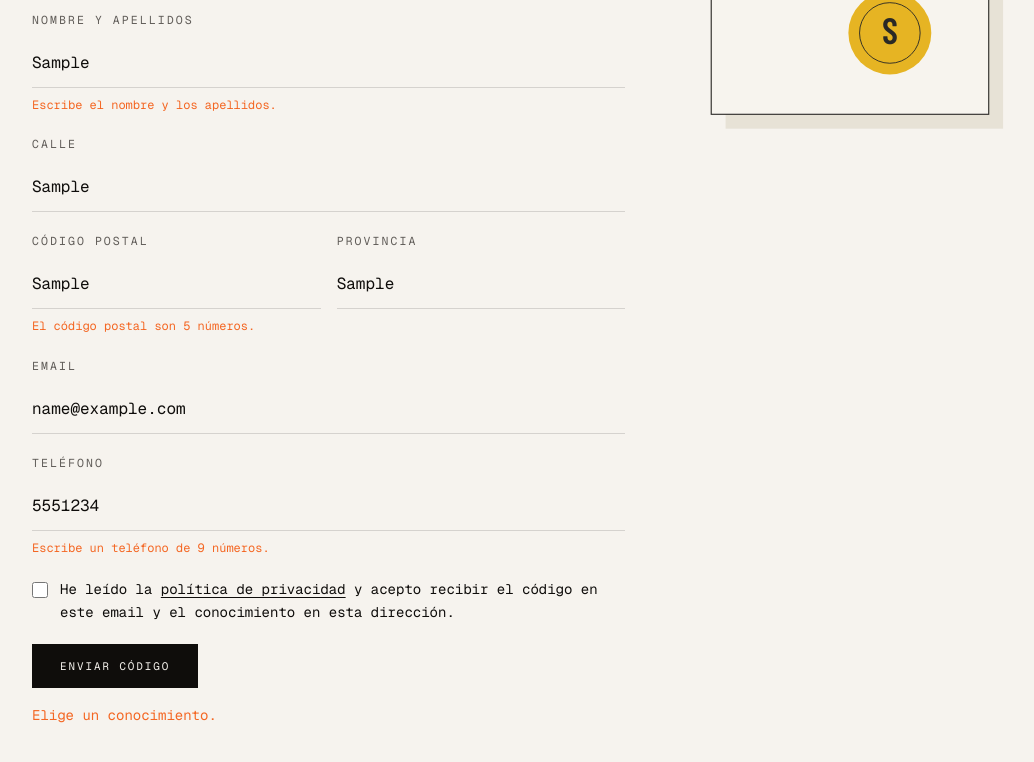
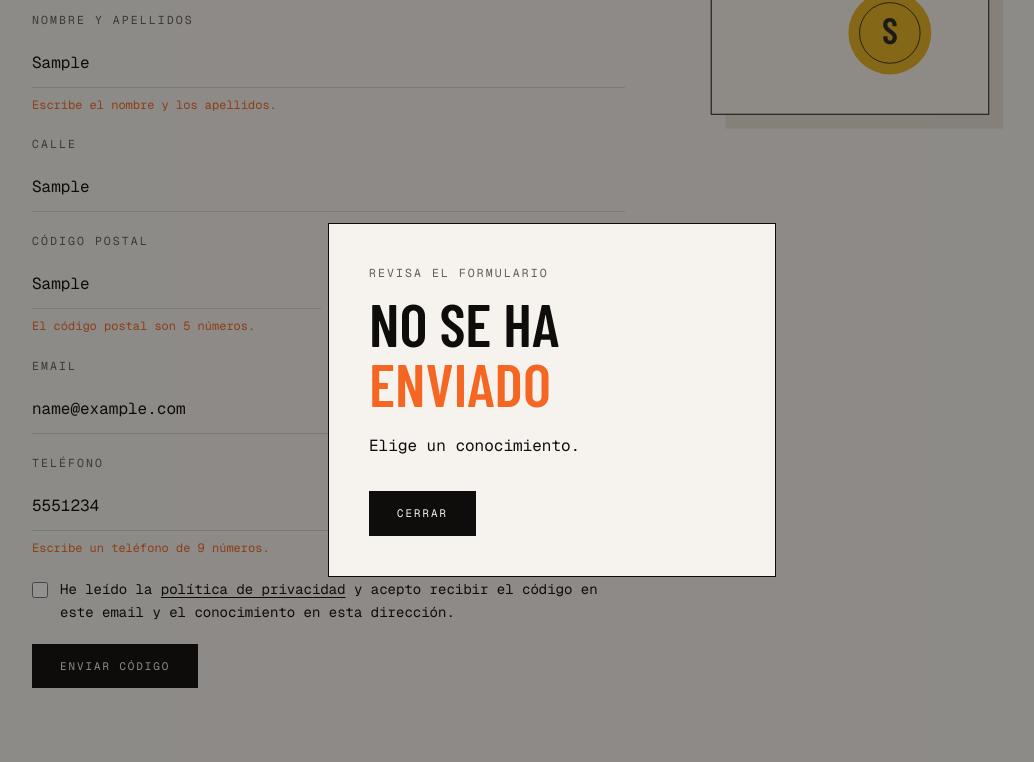
Before and after one commit to bg-isma/registro-regalo, a Next.js app: page / in a window 1280 px wide. Both pictures are taken after typing "Sample", "Sample", "Sample", "Sample", "name@example.com", "5551234" into the empty fields and a click on the button "ENVIAR CÓDIGO". Shown: the part 600-1362 px from the top of the page, without its empty margins (88-1122 px from the left). Built offline with nearby package versions, Linux system fonts and the light colour scheme; no server answers.

Commit message:
Muestra el resultado del registro en el centro y mantiene el correo en colores claros.

```diff
--- a/components/RegistroForm.tsx
+++ b/components/RegistroForm.tsx
@@ -1,7 +1,9 @@
 "use client";
 
+import { AnimatePresence, motion, useReducedMotion } from "framer-motion";
 import Link from "next/link";
-import { useEffect, useRef, useState } from "react";
+import { useCallback, useEffect, useRef, useState } from "react";
+import { createPortal } from "react-dom";
 
 type Codigo =
   | "ok"
@@ -41,7 +43,7 @@ declare global {
 }
 
 const textos: Record<Codigo, string> = {
-  ok: "Registro hecho. Te enviaremos el conocimiento a esta dirección.",
+  ok: "Te enviaremos el conocimiento a esta dirección.",
   sent: "Te hemos enviado un código. Revisa la bandeja y el spam.",
   duplicate: "Este email ya está registrado.",
   invalid: "Revisa el nombre, la dirección, el teléfono, el email y la casilla.",
@@ -77,6 +79,100 @@ function telefonoValido(valor: string) {
   if (texto.startsWith("+34")) texto = texto.slice(3);
   else if (texto.startsWith("0034")) texto = texto.slice(4);
   return /^[6789]\d{8}$/.test(texto);
+}
+
+function AvisoModal({
+  abierto,
+  tono,
+  texto,
+  onCerrar,
+}: {
+  abierto: boolean;
+  tono: Tono;
+  texto: string;
+  onCerrar: () => void;
+}) {
+  const cerrar = useRef<HTMLButtonElement>(null);
+  const suave = useReducedMotion();
+  const [montado, setMontado] = useState(false);
+
+  useEffect(() => {
+    setMontado(true);
+  }, []);
+
+  useEffect(() => {
+    if (!abierto) return;
+    const antes = document.body.style.overflow;
+    document.body.style.overflow = "hidden";
+    cerrar.current?.focus();
+    function tecla(event: KeyboardEvent) {
+      if (event.key === "Escape") onCerrar();
+    }
+    window.addEventListener("keydown", tecla);
+    return () => {
+      document.body.style.overflow = antes;
+      window.removeEventListener("keydown", tecla);
+    };
+  }, [abierto, onCerrar]);
+
+  if (!montado) return null;
+
+  const titulo =
+    tono === "ok" ? (
+      <>
+        Registro <span className="marca px-1">hecho</span>
+      </>
+    ) : (
+      <>
+        No se ha <span className="text-orange">enviado</span>
+      </>
+    );
+
+  return createPortal(
+    <AnimatePresence>
+      {abierto ? (
+        <div className="fixed inset-0 z-[80] flex items-center justify-center p-4 sm:p-6">
+          <motion.button
+            type="button"
+            aria-label="Cerrar"
+            className="absolute inset-0 bg-ink/45"
+            initial={{ opacity: 0 }}
+            animate={{ opacity: 1 }}
+            exit={{ opacity: 0 }}
+            transition={{ duration: suave ? 0 : 0.2 }}
+            onClick={onCerrar}
+          />
+          <motion.div
+            role="dialog"
+            aria-modal="true"
+            aria-labelledby="aviso-titulo"
+            className="relative max-h-[85vh] w-full max-w-md overflow-auto border border-ink bg-[var(--cream)] px-6 py-8 sm:px-10 sm:py-10"
+            initial={suave ? false : { opacity: 0, y: 16 }}
+            animate={{ opacity: 1, y: 0 }}
+            exit={suave ? { opacity: 0 } : { opacity: 0, y: 8 }}
+            transition={{ duration: suave ? 0.01 : 0.32, ease: [0.22, 1, 0.36, 1] }}
+          >
+            <p className="text-[0.72rem] uppercase tracking-[0.18em] text-muted">
+              {tono === "ok" ? "Cuaderno" : "Revisa el formulario"}
+            </p>
+            <h2 id="aviso-titulo" className="tipo-display mt-3 text-5xl leading-none uppercase sm:text-6xl">
+              {titulo}
+            </h2>
+            <p className="mt-5 max-w-sm text-base leading-relaxed text-ink">{texto}</p>
+            <button
+              ref={cerrar}
+              type="button"
+              className="mt-8 bg-ink px-7 py-3.5 text-[0.68rem] uppercase tracking-[0.18em] text-cream transition-colors hover:bg-[var(--yellow)] hover:text-ink"
+              onClick={onCerrar}
+            >
+              {tono === "ok" ? "Listo" : "Cerrar"}
+            </button>
+          </motion.div>
+        </div>
+      ) : null}
+    </AnimatePresence>,
+    document.body,
+  );
 }
 
 function quitarEnlace() {
@@ -358,9 +454,16 @@ export function RegistroForm() {
   }
 
   const color = tono === "error" ? "text-orange" : "text-ink";
+  const cerrarAviso = useCallback(() => setAviso(""), []);
 
   return (
     <>
+      <AvisoModal
+        abierto={aviso !== "" && tono !== "info"}
+        tono={tono}
+        texto={aviso}
+        onCerrar={cerrarAviso}
+      />
       {paso === "codigo" ? (
       <form
         className={`${enColumna} mt-5 max-w-md`}
@@ -567,7 +670,7 @@ export function RegistroForm() {
       </form>
 
       <p className={`${enColumna} mt-4 min-h-6 max-w-md text-sm leading-relaxed ${color}`} role="status">
-        {aviso}
+        {tono === "info" ? aviso : ""}
       </p>
     </>
   );
```
